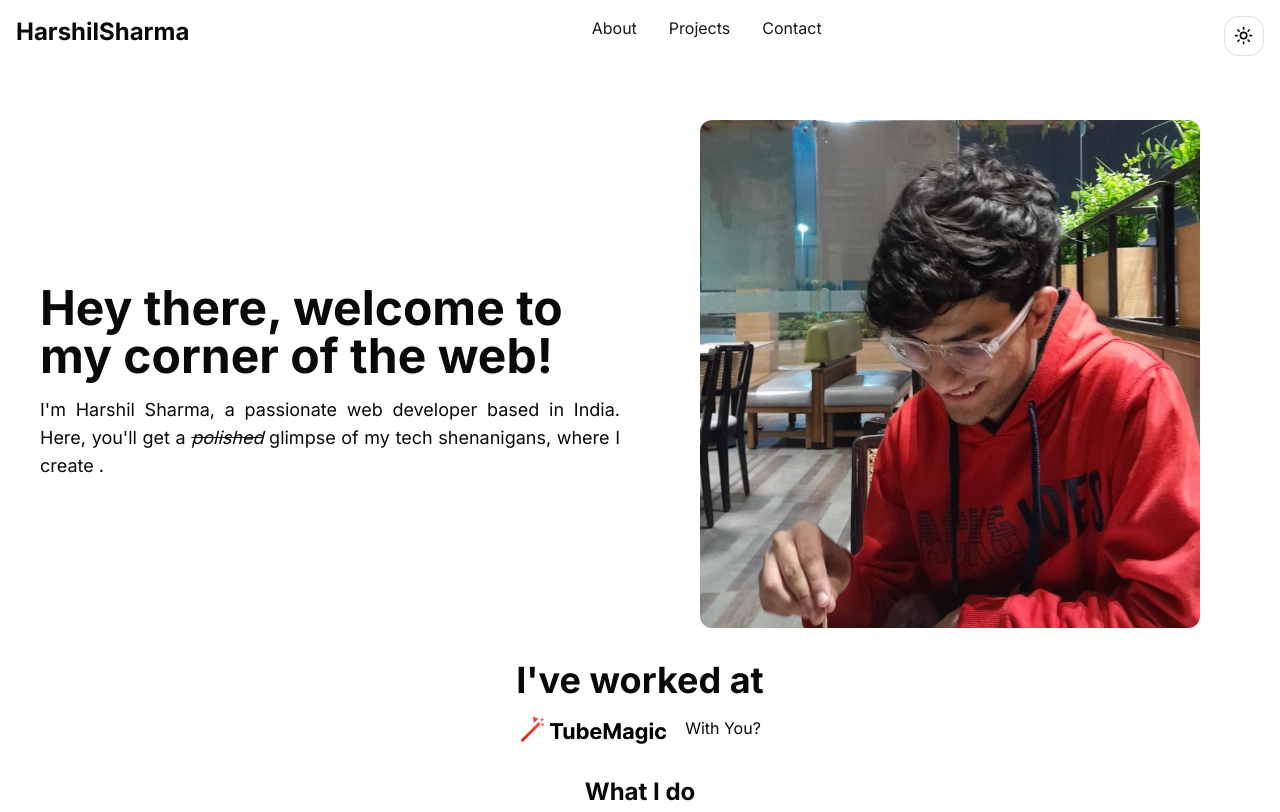
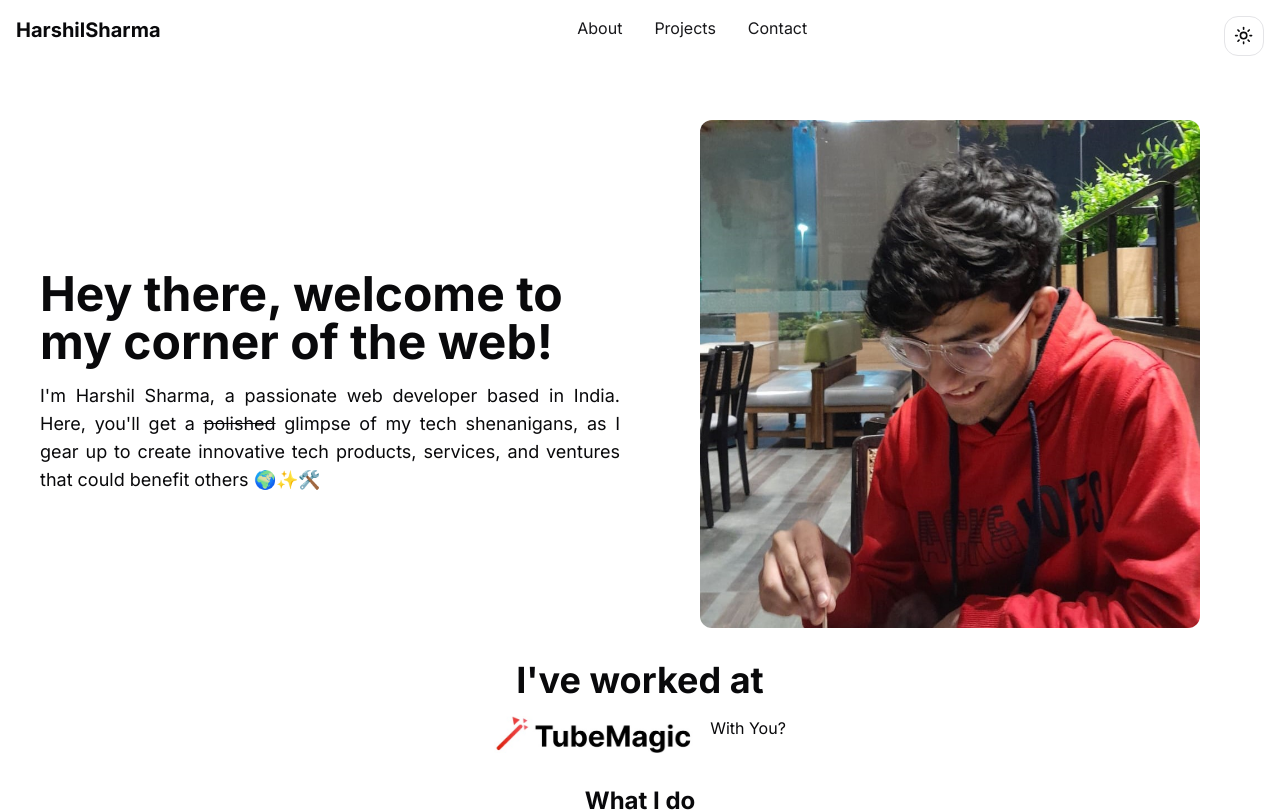
Before and after one commit to harshilshrma/my-portfolio, a Next.js app in the folder my-portfolio/: page / in a window 1280 px wide. Shown: the top 812 px of the page. Built offline with nearby package versions, Linux system fonts and the light colour scheme.

Commit message:
fixed vercel problem

```diff
--- a/my-portfolio/components/Clients.tsx
+++ b/my-portfolio/components/Clients.tsx
@@ -15,12 +15,12 @@ export default function Clients() {
 
     return (
         <section className="my-8 text-center">
-            <h2 className="text-4xl font-bold mb-4">I've worked at</h2>
+            <h2 className="text-4xl font-bold mb-4">I&apos;ve worked at</h2>
             <div className="flex justify-center space-x-4">
                 <Image
                     src={isDarkMode ? "/tubemagic.png" : "/tm-bl.png"}
                     alt="tubemagic"
-                    width={150}
+                    width={200}
                     height={100}
                 />
                 <span>With You?</span>
--- a/my-portfolio/components/Hero.tsx
+++ b/my-portfolio/components/Hero.tsx
@@ -12,7 +12,7 @@ export default function Hero() {
                 <div className="space-y-4">
                     <h1 className="text-5xl text-left font-bold my-4">Hey there, welcome to my corner of the web!</h1>
                     <p className="text-lg text-justify mb-4">
-                        I'm Harshil Sharma, a passionate web developer based in India. Here, you'll get a <i><s>polished</s></i> glimpse of my tech shenanigans, where I create .
+                        I&apos;m Harshil Sharma, a passionate web developer based in India. Here, you&apos;ll get a <s>polished</s> glimpse of my tech shenanigans, as I gear up to create innovative tech products, services, and ventures that could benefit others 🌍✨🛠️
                     </p>
                 </div>
                 <div className="lg:block">
--- a/my-portfolio/components/Navbar.tsx
+++ b/my-portfolio/components/Navbar.tsx
@@ -5,7 +5,7 @@ import { ModeToggle } from './mode-toggle';
 const Navbar = () => {
     return (
         <nav className="flex justify-between p-4 ">
-            <Link href="/" className="font-bold text-2xl">HarshilSharma</Link>
+            <Link href="/" className="font-bold text-xl">HarshilSharma</Link>
             <div className="flex justify-between gap-4">
                 <Link href="#about" className="mx-2 text-primary">About</Link>
                 <Link href="#projects" className="mx-2 text-primary">Projects</Link>
```
